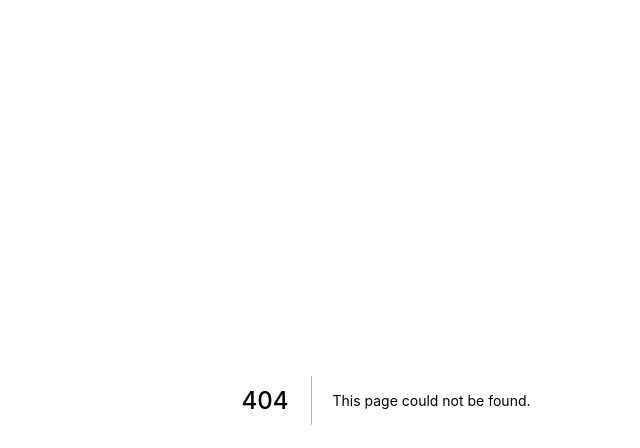
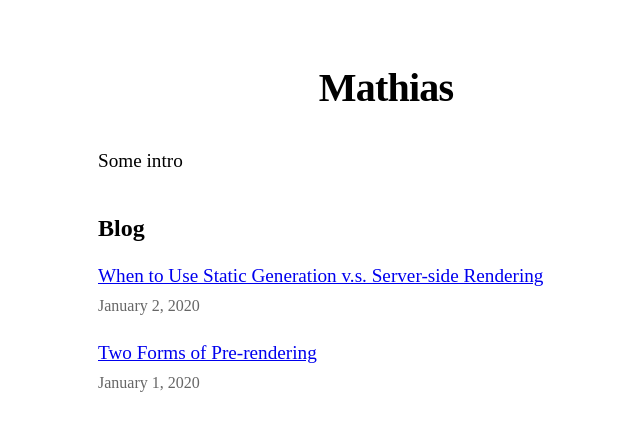
Before and after one commit to mathiastj/nextjs-flyio, a Next.js app: page / in a window 1280 px wide. Before the commit this address had no page. Shown: the top 448 px of the page, without its empty margins (254-894 px from the left). Built offline with nearby package versions, Linux system fonts and the light colour scheme.

Commit message:
Try using assetPrefix

```diff
--- /dev/null
+++ b/next.config.js
@@ -0,0 +1,6 @@
+const isProd = process.env.NODE_ENV === 'production'
+
+module.exports = {
+  // Use the CDN in production and localhost for development.
+  assetPrefix: isProd ? '/nextjs-gh-actions' : '',
+}
--- a/pages/nextjs-gh-actions/index.tsx
+++ b/pages/index.tsx
@@ -1,9 +1,9 @@
 import Head from 'next/head'
-import Layout, { siteTitle } from '../../components/layout'
-import utilStyles from '../../styles/utils.module.css'
-import { getSortedPostsData } from '../../lib/posts'
+import Layout, { siteTitle } from '../components/layout'
+import utilStyles from '../styles/utils.module.css'
+import { getSortedPostsData } from '../lib/posts'
 import Link from 'next/link'
-import Date from '../../components/date'
+import Date from '../components/date'
 import { GetStaticProps } from 'next'
 
 export default function Home({
@@ -28,7 +28,7 @@
         <ul className={utilStyles.list}>
           {allPostsData.map(({ id, date, title }) => (
             <li className={utilStyles.listItem} key={id}>
-              <Link href={`/nextjs-gh-actions/posts/${id}`}>
+              <Link href={`/posts/${id}`}>
                 <a>{title}</a>
               </Link>
               <br />
```
Also changed, not shown: pages/posts/[id].tsx (renamed from pages/nextjs-gh-actions/posts/[id].tsx, +4 -4 lines).
